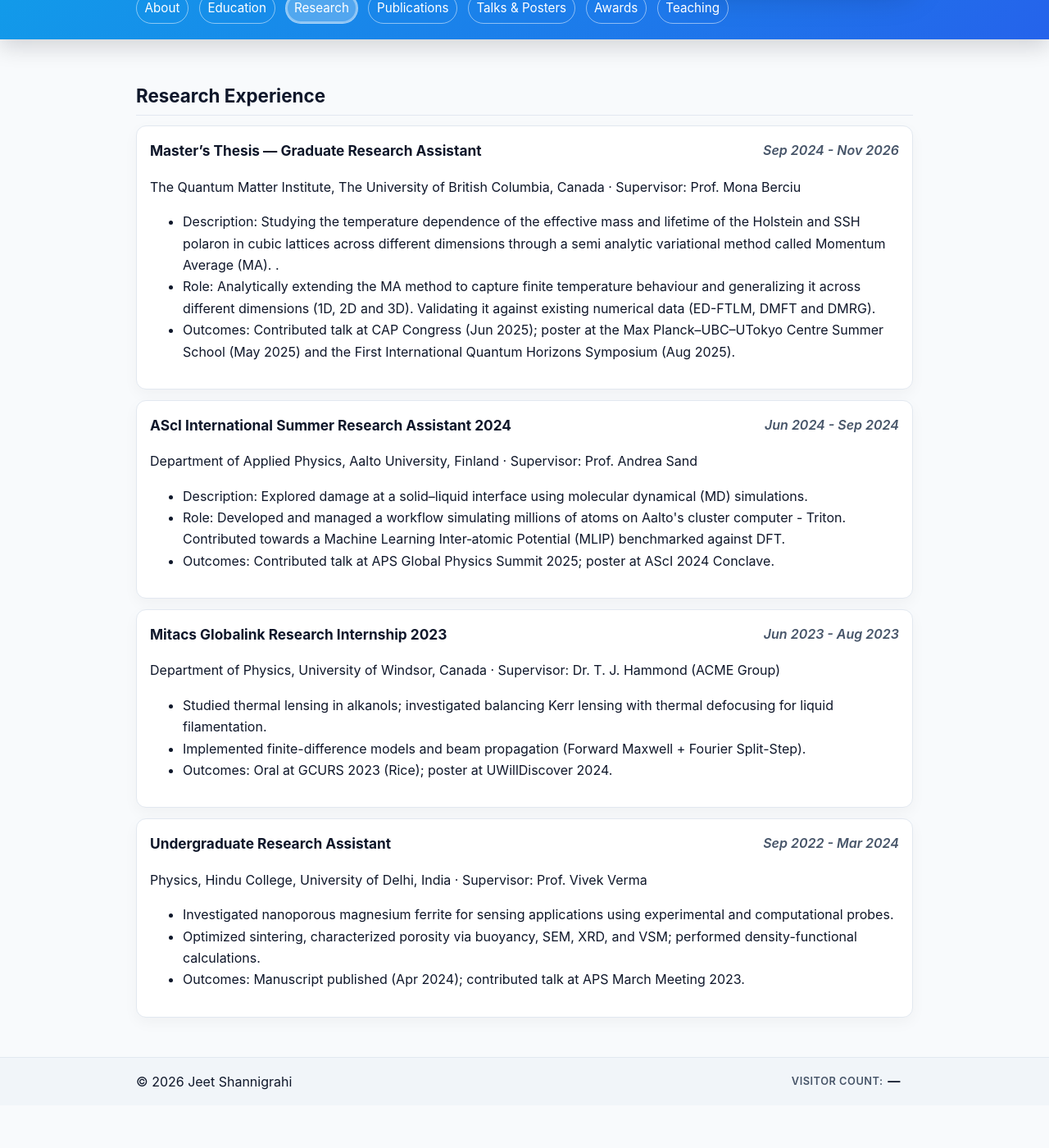
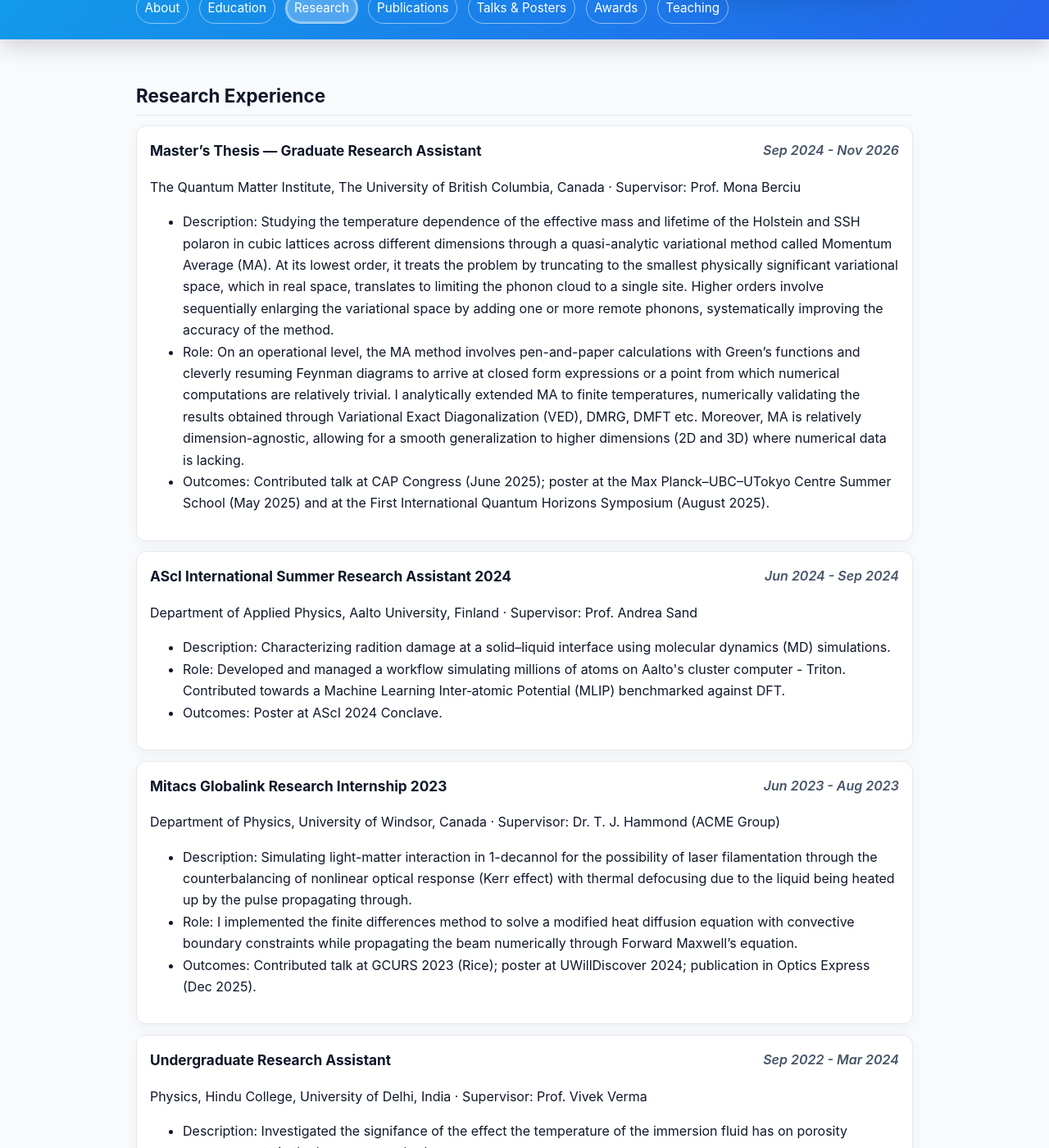
Before and after one commit to JeetShannigrahi21/JeetShannigrahi21.github.io, a Jekyll site: the page built from research/index.md, in a window 1280 px wide and 1400 px high, scrolled down 260 px. Shown: the whole window at 82% size. Built offline with Jekyll 4.4.1, drawn with Linux system fonts in a browser that asks for light colours; before the commit the page ends 1608 px from its top, so only the background shows below that; some of the changed text lies outside the part shown.

Commit message:
Update index.md

```diff
--- a/research/index.md
+++ b/research/index.md
@@ -12,9 +12,9 @@ title: Research
     </div>
     <p class="meta"> The Quantum Matter Institute, The University of British Columbia, Canada · Supervisor: Prof. Mona Berciu</p>
     <ul>
-      <li> Description: Studying the temperature dependence of the effective mass and lifetime of the Holstein and SSH polaron in cubic lattices across different dimensions through a semi analytic variational method called Momentum Average (MA). .</li>
-      <li>Role: Analytically extending the MA method to capture finite temperature behaviour  and generalizing it across different dimensions (1D, 2D and 3D). Validating it against existing numerical data (ED-FTLM, DMFT and DMRG).</li>
-      <li>Outcomes: Contributed talk at CAP Congress (Jun 2025); poster at the Max Planck&ndash;UBC&ndash;UTokyo Centre Summer School (May 2025) and the First International Quantum Horizons Symposium (Aug 2025).</li>
+      <li> Description: Studying the temperature dependence of the effective mass and lifetime of the Holstein and SSH polaron in cubic lattices across different dimensions through a quasi-analytic variational method called Momentum Average (MA).  At its lowest order, it treats the problem by truncating to the smallest physically significant variational space, which in real space, translates to limiting the phonon cloud to a single site. Higher orders involve sequentially enlarging the variational space by adding one or more remote phonons, systematically improving the accuracy of the method. </li>
+      <li>Role: On an operational level, the MA method involves pen-and-paper calculations with Green’s functions and cleverly resuming Feynman diagrams to arrive at closed form expressions or a point from which numerical computations are relatively trivial. I analytically extended MA to finite temperatures, numerically validating the results obtained through Variational Exact Diagonalization (VED), DMRG, DMFT etc. Moreover, MA is relatively dimension-agnostic, allowing for a smooth generalization to higher dimensions (2D and 3D) where numerical data is lacking.</li>
+      <li>Outcomes: Contributed talk at CAP Congress (June 2025); poster at the Max Planck&ndash;UBC&ndash;UTokyo Centre Summer School (May 2025) and at the First International Quantum Horizons Symposium (August 2025). </li>
     </ul>
   </article>
 
@@ -25,9 +25,9 @@ title: Research
     </div>
     <p class="meta">Department of Applied Physics, Aalto University, Finland · Supervisor: Prof. Andrea Sand</p>
     <ul>
-      <li> Description: Explored damage at a solid–liquid interface using molecular dynamical (MD) simulations.</li>
+      <li> Description: Characterizing radition damage at a solid–liquid interface using molecular dynamics (MD) simulations.</li>
       <li> Role: Developed and managed a workflow simulating millions of atoms on Aalto's cluster computer - Triton. Contributed towards a Machine Learning Inter‑atomic Potential (MLIP) benchmarked against DFT.</li>
-      <li>Outcomes: Contributed talk at APS Global Physics Summit 2025; poster at AScI 2024 Conclave.</li>
+      <li>Outcomes: Poster at AScI 2024 Conclave.</li>
     </ul>
   </article>
 
@@ -38,9 +38,9 @@ title: Research
     </div>
     <p class="meta">Department of Physics, University of Windsor, Canada · Supervisor: Dr. T. J. Hammond (ACME Group)</p>
     <ul>
-      <li>Studied thermal lensing in alkanols; investigated balancing Kerr lensing with thermal defocusing for liquid filamentation.</li>
-      <li>Implemented finite-difference models and beam propagation (Forward Maxwell + Fourier Split-Step).</li>
-      <li>Outcomes: Oral at GCURS 2023 (Rice); poster at UWillDiscover 2024.</li>
+      <li>Description: Simulating light-matter interaction in 1-decannol for the possibility of laser filamentation through the counterbalancing of nonlinear optical response (Kerr effect) with thermal defocusing due to the liquid being heated up by the pulse propagating through.</li>
+      <li>Role: I implemented the finite differences method to solve a modified heat diffusion equation with convective boundary constraints while propagating the beam numerically through Forward Maxwell’s equation. </li>
+      <li>Outcomes: Contributed talk at GCURS 2023 (Rice); poster at UWillDiscover 2024; publication in Optics Express (Dec 2025). </li>
     </ul>
   </article>
 
@@ -50,9 +50,22 @@ title: Research
       <span class="date">Sep 2022 - Mar 2024</span>
     </div>
     <p class="meta">Physics, Hindu College, University of Delhi, India · Supervisor: Prof. Vivek Verma</p>  <ul>
-      <li>Investigated nanoporous magnesium ferrite for sensing applications using experimental and computational probes.</li>
-      <li>Optimized sintering, characterized porosity via buoyancy, SEM, XRD, and VSM; performed density-functional calculations.</li>
-      <li>Outcomes: Manuscript published (Apr 2024); contributed talk at APS March Meeting 2023.</li>
+      <li>Description: Investigated the signifance of the effect the temperature of the immersion fluid has on porosity measurements in the buoyancy method.  </li>
+      <li>Role: Evaluated different experimental approaches for improving porosimetry of metal oxide samples through a comparison of the results obtained through the buoyancy method, XRD and FESEM. </li>
+      <li>Outcomes: Manuscript published (May 2025).</li>
+    </ul>
+  </article>
+
+    <article class="card">
+    <div class="card-header">
+      <h3>Undergraduate Research Assistant</h3>
+      <span class="date">Sep 2022 - Mar 2024</span>
+    </div>
+    <p class="meta">Physics, Hindu College, University of Delhi, India · Supervisor: Prof. Pragati Ashdir</p>  <ul>
+      <li>Description: Computationally capturing the phonon spectrum in 1- and 2- dimensional lattices through the construction of an unique cell to capture the dynamics of each lattice type in direct space. </li>
+      <li>Role: Validating different choices of the unique cell by mapping the phonon spectrum produced with analytical results at the high symmetry points. Constructed highly efficient computational models to simulate the dynamics of such lattice sites
+      </li>
+      <li>Outcomes: Manuscript published (April 2024).</li>
     </ul>
   </article>
 </section>
```
